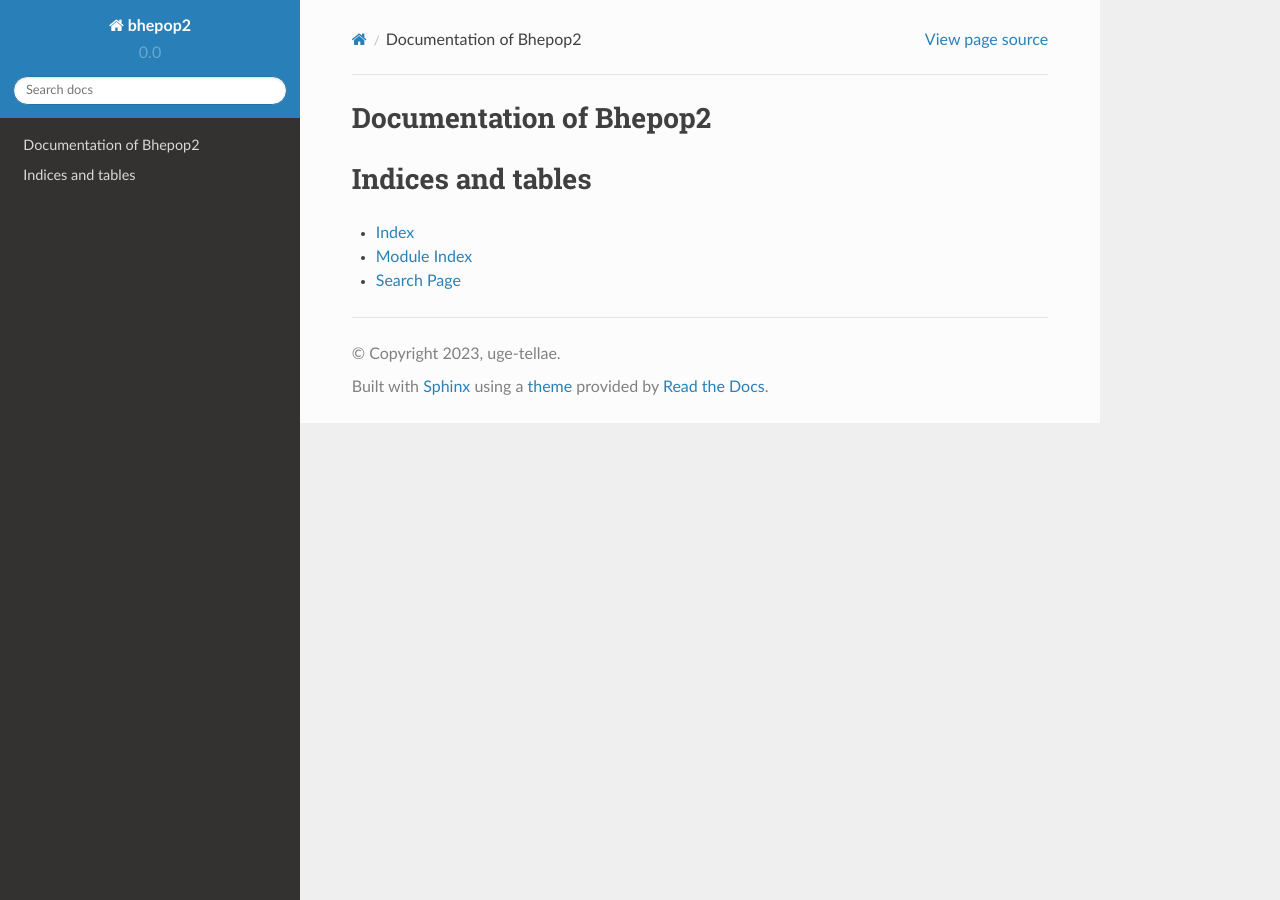
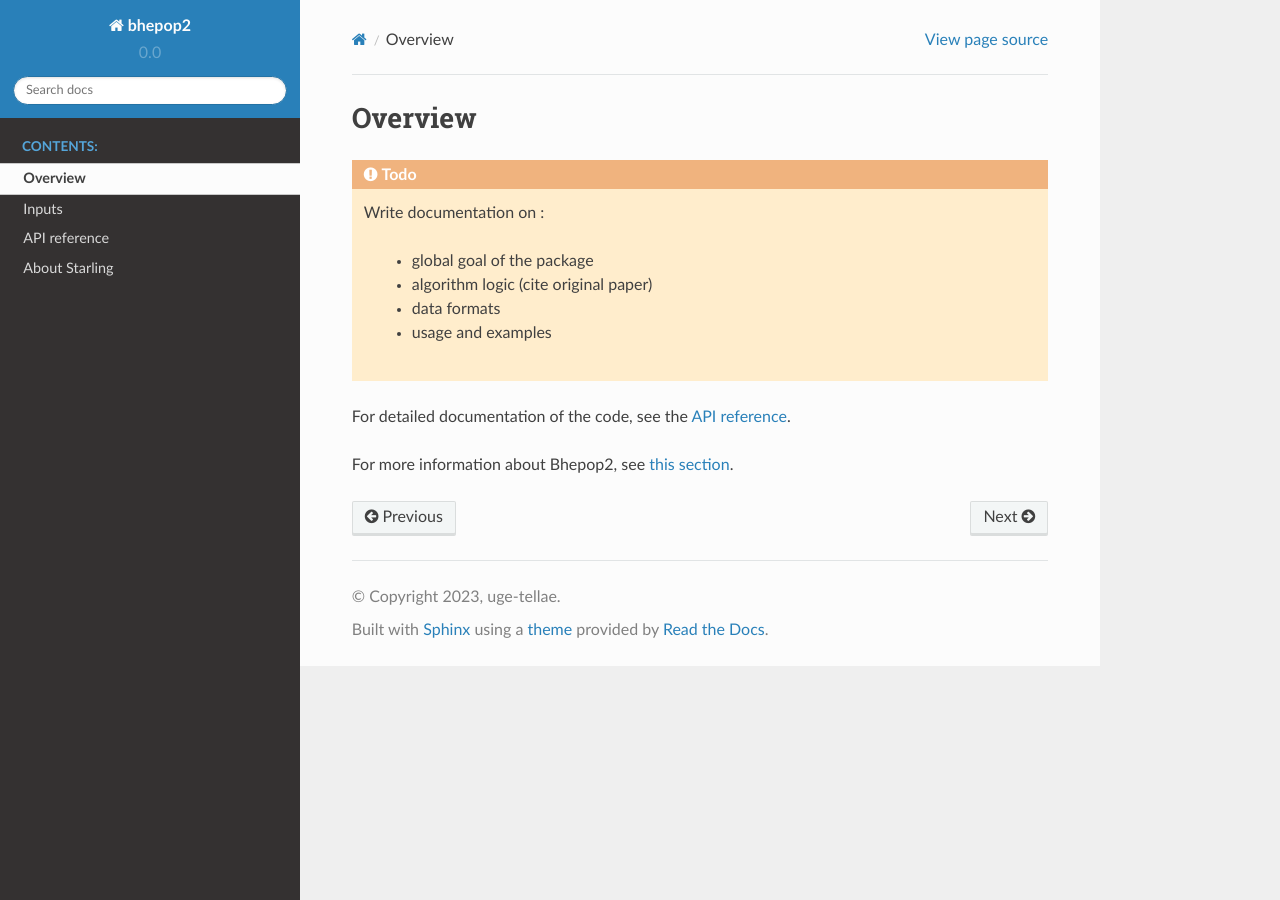
Before and after one commit to tellae/bhepop2, a Sphinx documentation site: the page built from docs/index.rst, in a window 1280 px wide. Built offline with Sphinx 7.4.7 and the Read the Docs theme 2.0.0, drawn with Linux system fonts in a browser that asks for light colours; pages that are not in the unit, such as notebooks, are missing from menus.

Commit message:
docs: improved sphinx docs

```diff
--- a/docs/apiref.rst
+++ b/docs/apiref.rst
@@ -8,4 +8,4 @@ TODO
 .. toctree::
    :maxdepth: 4
 
-   autoapi/index
+   autoapi/bhepop2/index
--- a/docs/conf.py
+++ b/docs/conf.py
@@ -30,9 +30,7 @@ extensions = [
     "sphinx.ext.autosummary",
     "sphinx.ext.autodoc",
     "autoapi.extension",
-    "sphinx.ext.doctest",
     "sphinx.ext.todo",
-    "sphinx.ext.coverage",
     "sphinx.ext.mathjax",
 ]
 
@@ -43,6 +41,9 @@ autodoc_default_options = {
     "private-members": True,
     "show-inheritance": True,
 }
+
+# The master toctree document.
+master_doc = "contents"
 
 # package directory to document with autoapi
 autoapi_dirs = ["../bhepop2"]
@@ -56,3 +57,5 @@ exclude_patterns = ["_build", "Thumbs.db", ".DS_Store"]
 
 html_theme = "sphinx_rtd_theme"
 html_static_path = ["_static"]
+
+todo_include_todos = True
--- /dev/null
+++ b/docs/contents.rst
@@ -0,0 +1,20 @@
+Documentation of Starling
+=========================
+
+
+.. toctree::
+   :maxdepth: 2
+   :caption: Contents:
+
+   index
+   inputs
+   apiref
+   about
+
+
+Indices and tables
+==================
+
+* :ref:`genindex`
+* :ref:`modindex`
+* :ref:`search`
--- a/docs/index.rst
+++ b/docs/index.rst
@@ -1,16 +1,16 @@
-Documentation of Bhepop2
-========================
+Overview
+********
 
+.. todo::
+    Write documentation on :
 
-.. toctree::
-   :maxdepth: 2
-   :caption: Contents:
+        - global goal of the package
+        - algorithm logic (cite original paper)
+        - data formats
+        - usage and examples
 
 
 
-Indices and tables
-==================
+For detailed documentation of the code, see the :ref:`api-ref`.
 
-* :ref:`genindex`
-* :ref:`modindex`
-* :ref:`search`
+For more information about Bhepop2, see :ref:`this section <about>`.
```
Also changed, not shown: docs/about.rst (added, +37 -0 lines), docs/inputs.rst (added, +56 -0 lines).
